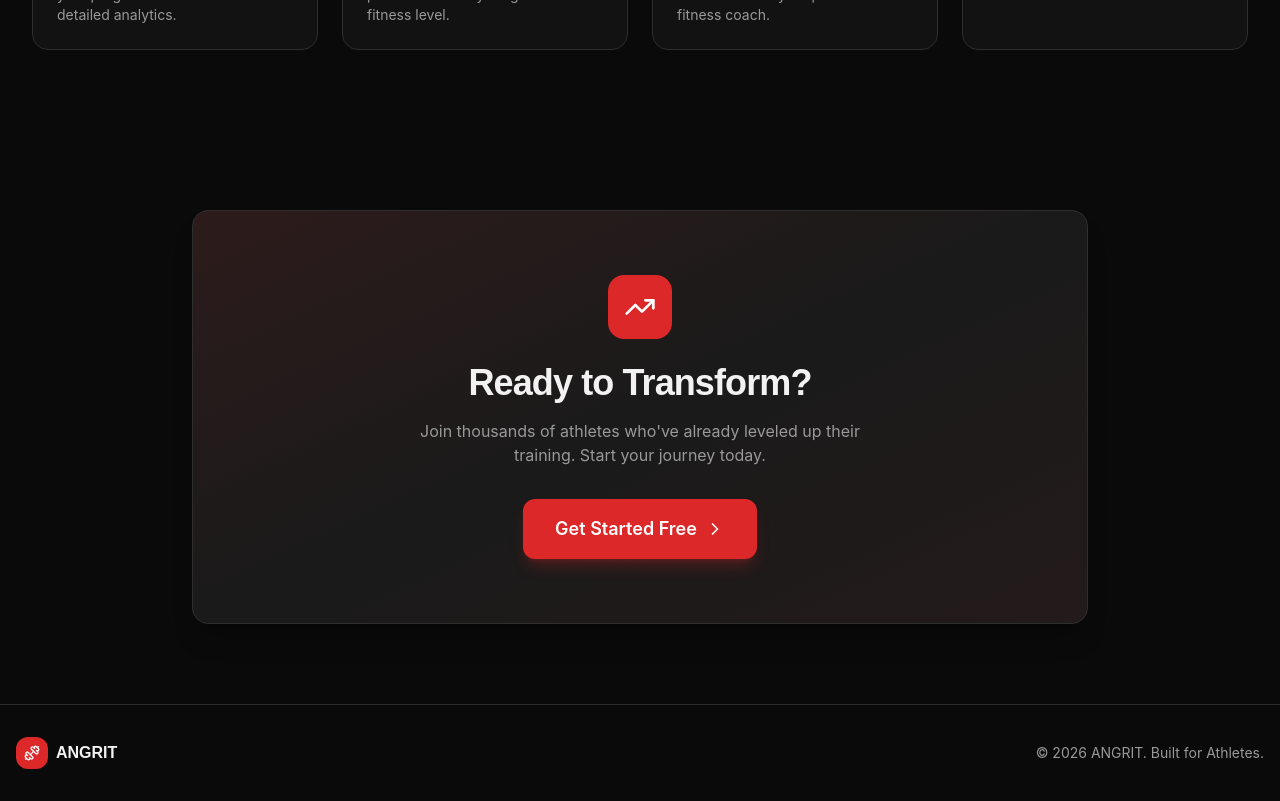
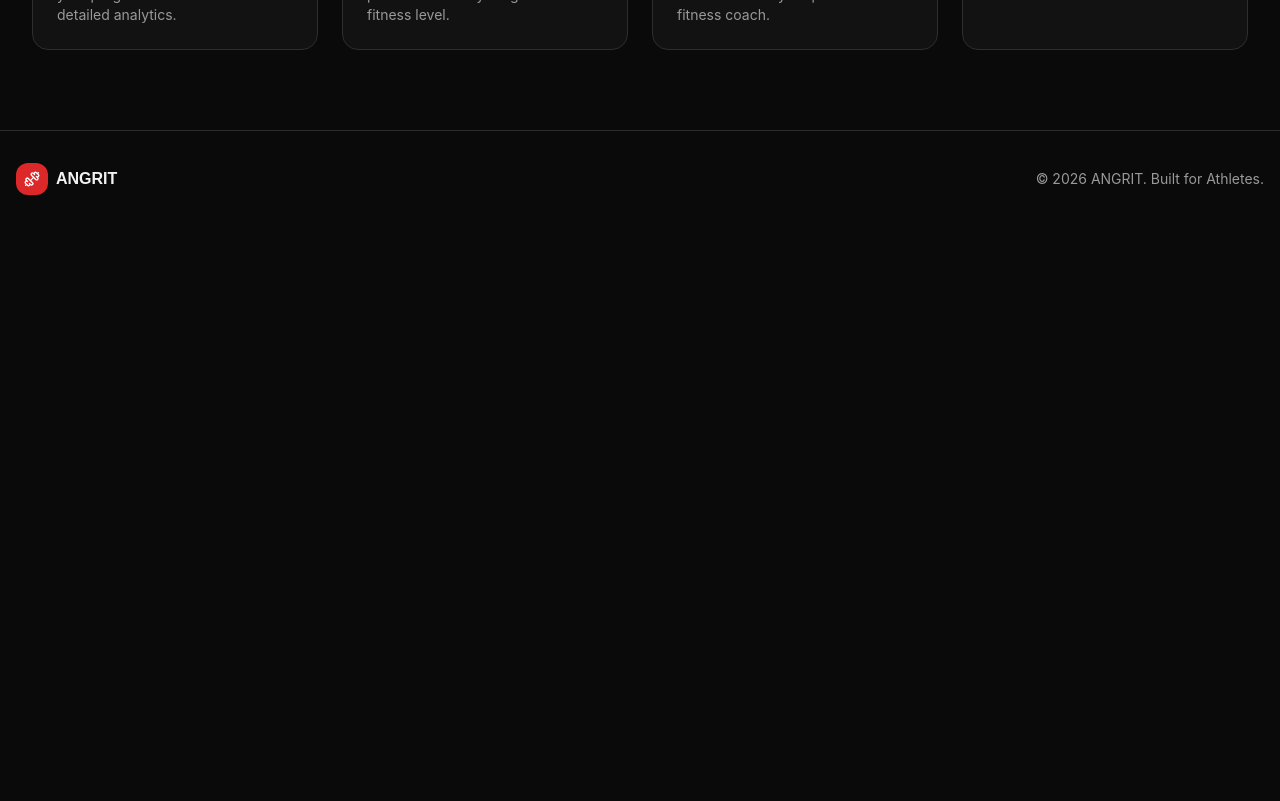
Before and after one commit to pmntnkim/TRACKER-FRONTEND, a React (Create React App) app: page / in a window 1280 px wide. Shown: the part 1140-1941 px from the top of the page. After the commit the page ends 1367 px from the top, so only its background shows below. Built offline with nearby package versions, Linux system fonts and the light colour scheme.

Commit message:
Fixed: remove unused CTA section from Index page

```diff
--- a/src/pages/Index.jsx
+++ b/src/pages/Index.jsx
@@ -154,36 +154,6 @@ const Index = () => {
         </div>
       </section>
 
-      {/* CTA Section */}
-      <section className="py-20 px-4 sm:px-6 lg:px-8">
-        <div className="max-w-4xl mx-auto">
-          <div className="angrit-card-elevated text-center py-16 px-8 relative overflow-hidden">
-            {/* Background Glow */}
-            <div className="absolute inset-0 bg-gradient-to-br from-primary/10 via-transparent to-primary/5" />
-
-            <div className="relative z-10">
-              <div className="w-16 h-16 rounded-2xl bg-primary flex items-center justify-center mx-auto mb-6">
-                <TrendingUp className="w-8 h-8 text-primary-foreground" />
-              </div>
-              <h2 className="font-display text-3xl sm:text-4xl font-bold mb-4">
-                Ready to Transform?
-              </h2>
-              <p className="text-muted-foreground mb-8 max-w-md mx-auto">
-                Join thousands of athletes who've already leveled up their
-                training. Start your journey today.
-              </p>
-              <Link
-                to="/register"
-                className="angrit-btn-primary inline-flex items-center gap-2 text-lg px-8 py-4 group"
-              >
-                Get Started Free
-                <ChevronRight className="w-5 h-5 transition-transform group-hover:translate-x-1" />
-              </Link>
-            </div>
-          </div>
-        </div>
-      </section>
-
       {/* Footer */}
       <footer className="border-t border-border py-8 px-4">
         <div className="max-w-7xl mx-auto flex flex-col sm:flex-row items-center justify-between gap-4">
```
Also changed, not shown: 1 other file (tests, documents, lock files or other folders).
